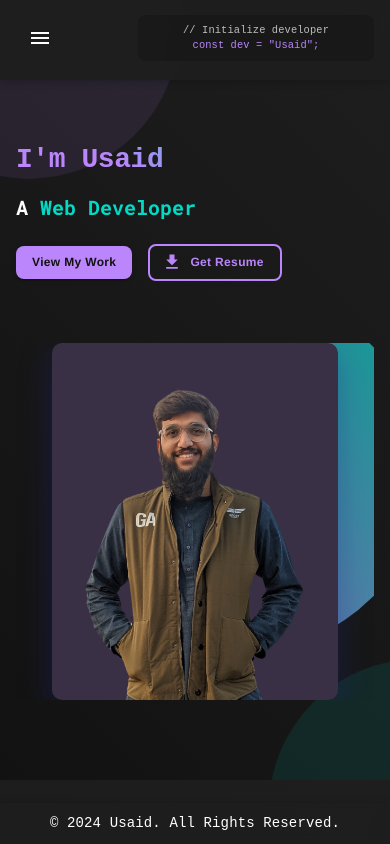
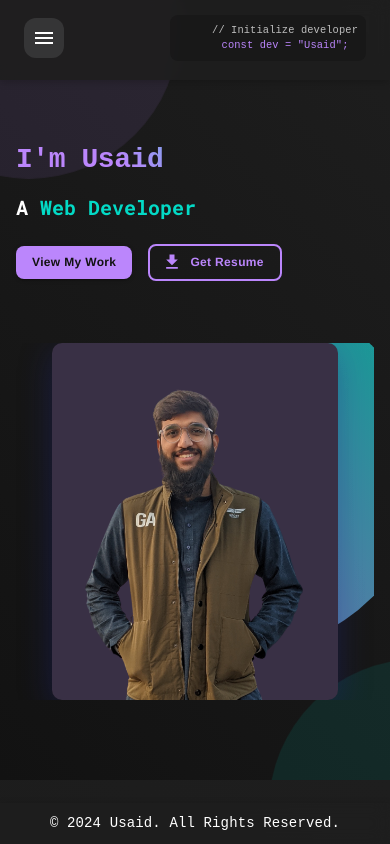
Before and after one commit to usaidehsan145/Portfolio-Website, a React (Create React App) app: page / in a window 390 px wide. Shown: the top 844 px of the page. Built offline with nearby package versions, Linux system fonts and the light colour scheme.

Commit message:
Update Navbar.js

```diff
--- a/src/components/Navbar.js
+++ b/src/components/Navbar.js
@@ -28,12 +28,18 @@ const StyledAppBar = styled(AppBar)(({ theme }) => ({
   height: '80px',
 }));
 
-const StyledToolbar = styled(Toolbar)({
+const StyledToolbar = styled(Toolbar)(({ theme }) => ({
   height: '100%',
   display: 'flex',
   alignItems: 'center',
   justifyContent: 'space-between',
-});
+  paddingLeft: theme.spacing(2),
+  paddingRight: theme.spacing(2),
+  [theme.breakpoints.down('md')]: {
+    paddingLeft: theme.spacing(1),
+    paddingRight: theme.spacing(1),
+  },
+}));
 
 const StyledButton = styled(Button)(({ theme }) => ({
   color: theme.palette.text.primary,
@@ -113,6 +119,18 @@ const Cursor = styled('span')(({ theme }) => ({
   },
 }));
 
+const MenuButton = styled(IconButton)(({ theme }) => ({
+  color: theme.palette.text.primary,
+  background: 'rgba(255, 255, 255, 0.1)', // Semi-transparent background
+  borderRadius: '12px', // Rounded corners
+  padding: '8px',
+  transition: 'background 0.3s ease, transform 0.3s ease',
+  '&:hover': {
+    background: 'rgba(255, 255, 255, 0.2)', // Slightly more visible on hover
+    transform: 'scale(1.1)', // Slight scale effect on hover
+  },
+}));
+
 const Navbar = () => {
   const [anchorElNav, setAnchorElNav] = useState(null);
   const [sidebarOpen, setSidebarOpen] = useState(false);
@@ -172,23 +190,39 @@ const Navbar = () => {
 
             {/* Mobile Menu Icon */}
             <Box sx={{ flexGrow: 1, display: { xs: 'flex', md: 'none' } }}>
-              <IconButton
+              <MenuButton
                 size="large"
                 aria-label="menu"
                 aria-controls="menu-appbar"
                 aria-haspopup="true"
                 onClick={handleToggleSidebar}
-                color="inherit"
               >
                 <MenuIcon />
-              </IconButton>
+              </MenuButton>
             </Box>
 
             {/* Mobile Text */}
-            <Box sx={{ flexGrow: 1, display: { xs: 'flex', md: 'none' }, alignItems: 'center', justifyContent: 'center' ,backgroundColor: 'rgba(0, 0, 0, 0.2)',padding: '8px',borderRadius: '8px'}}>
+            <Box
+              sx={{
+                flexGrow: 1,
+                display: { xs: 'inline-flex', md: 'none' },
+                alignItems: 'right',
+                justifyContent: 'right',
+                backgroundColor: 'rgba(0, 0, 0, 0.2)',
+                padding: '8px',
+                marginLeft: '4.5rem',
+                borderRadius: '8px',
+              }}
+            >
               <Typography
                 variant="body2"
-                sx={{ fontSize: '0.75rem', color: '#bdbdbd', textAlign: 'center', fontFamily: '"Source Code Pro", monospace', fontSize: '0.65rem', }}
+                sx={{
+                  fontSize: '0.75rem',
+                  color: '#bdbdbd',
+                  textAlign: 'center',
+                  fontFamily: '"Source Code Pro", monospace',
+                  fontSize: '0.65rem',
+                }}
               >
                 {'// Initialize developer'}
                 <br />
@@ -235,6 +269,8 @@ const Navbar = () => {
           </StyledToolbar>
         </Container>
       </StyledAppBar>
+
+      {/* Sidebar */}
       <Sidebar open={sidebarOpen} onClose={handleCloseSidebar} />
     </>
   );
```
